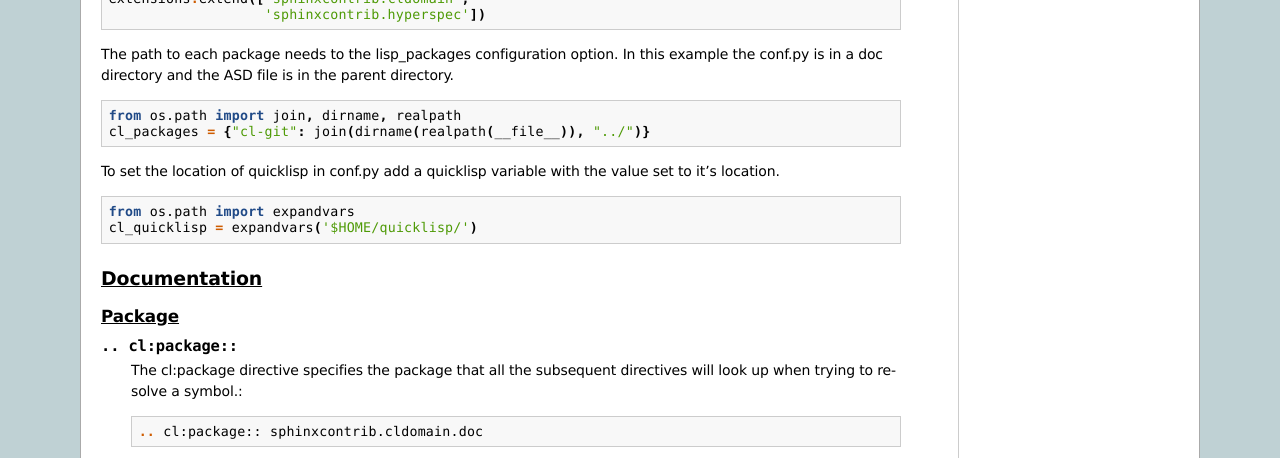
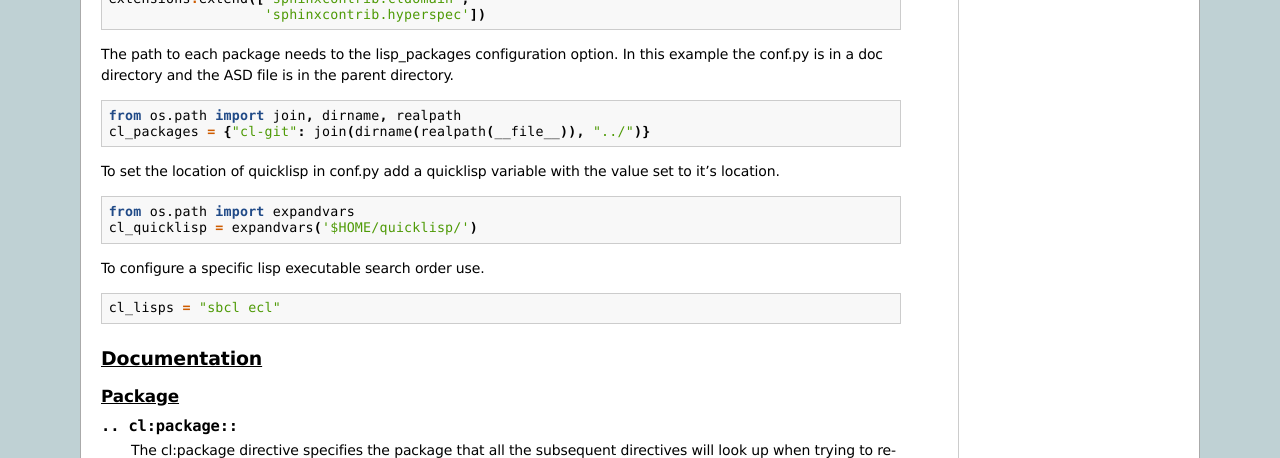
Before and after one commit to russell/sphinxcontrib-cldomain, a Sphinx documentation site: the page built from doc/index.rst, in a window 1280 px wide and 900 px high, scrolled down 969 px, cut to the strip 0-458 px from the top of the window. Built offline with Sphinx 7.4.7, drawn with Linux system fonts in a browser that asks for light colours.

Commit message:
Updated documentation.

```diff
--- a/doc/index.rst
+++ b/doc/index.rst
@@ -56,6 +56,12 @@ with the value set to it's location.
 
    from os.path import expandvars
    cl_quicklisp = expandvars('$HOME/quicklisp/')
+
+To configure a specific lisp executable search order use.
+
+.. code-block:: python
+
+   cl_lisps = "sbcl ecl"
 
 
 Documentation
```
